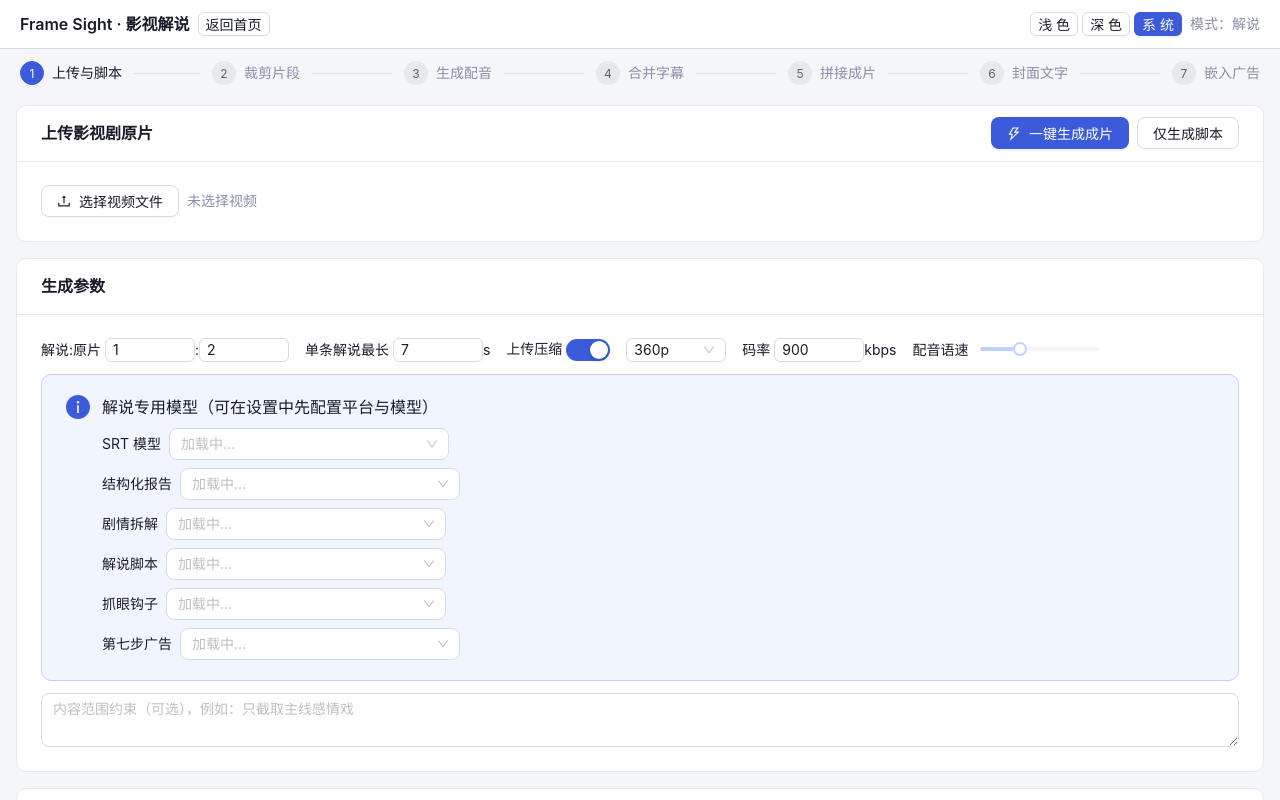
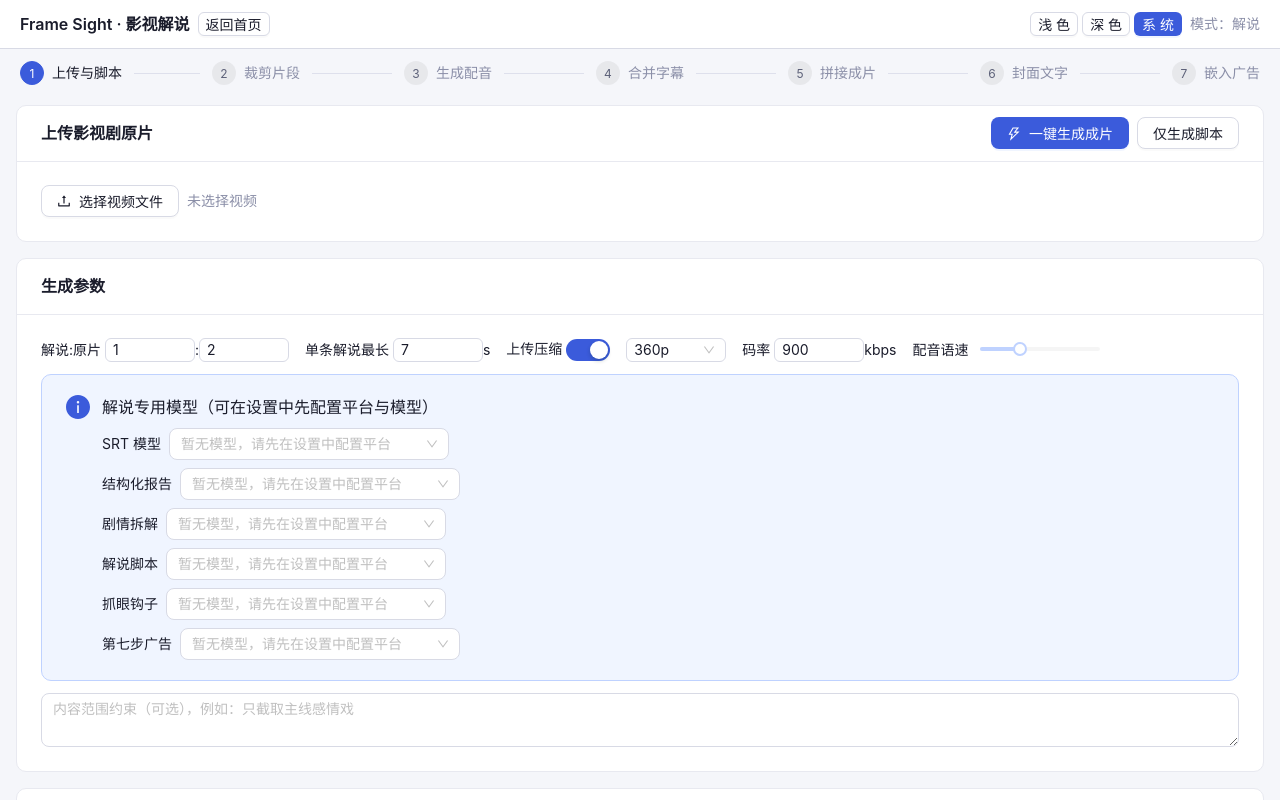
Before and after one commit to ComfortableLiu/frame-sight, a React (Vite) app in the folder apps/frontend/: page / in a window 1280 px wide. Both pictures are taken after a click on the button 860 px from the left and 495 px from the top of the page. Built offline with nearby package versions, Linux system fonts and the light colour scheme.

Commit message:
fix: 解说模式加载模型配置，修复下拉一直「加载中」
进入解说布局/Step1 时拉取 modelConfig；无模型时给出设置引导。

```diff
--- a/apps/frontend/src/modules/commentary/CommentaryLayout.tsx
+++ b/apps/frontend/src/modules/commentary/CommentaryLayout.tsx
@@ -8,6 +8,7 @@ import {
   setCurrentStep,
   setFlowMode,
 } from '../../store/commentarySlice.js';
+import { selectModelConfigLoaded, setModelConfig } from '../../store/modelConfigSlice.js';
 import { useRouter, stepToRoute, routeToStep } from '../router/Router.js';
 import { useTheme } from '../../hooks/useTheme.js';
 import { Step1Page } from './Step1Page.js';
@@ -57,7 +58,25 @@ export function CommentaryLayout(): JSX.Element {
   const currentStep = useSelector(selectCurrentStep);
   const maxAllowed = useSelector(selectMaxAllowedStep);
   const flowMode = useSelector(selectFlowMode);
+  const modelConfigLoaded = useSelector(selectModelConfigLoaded);
   const { replace, route } = useRouter();
+
+  // 进入解说模式时加载模型配置（设置页/Agent 页可能尚未加载）
+  useEffect(() => {
+    if (modelConfigLoaded) return;
+    let cancelled = false;
+    (async () => {
+      try {
+        const config = await window.viewPoint.getModelConfig();
+        if (!cancelled && config?.platforms) dispatch(setModelConfig(config));
+      } catch {
+        /* ignore */
+      }
+    })();
+    return () => {
+      cancelled = true;
+    };
+  }, [modelConfigLoaded, dispatch]);
 
   // 路由 → 状态同步
   useEffect(() => {
--- a/apps/frontend/src/modules/commentary/Step1Page.tsx
+++ b/apps/frontend/src/modules/commentary/Step1Page.tsx
@@ -27,7 +27,7 @@ import {
   setQuickGenerate,
   setScript,
 } from '../../store/commentarySlice.js';
-import { selectModelConfig, selectModelConfigLoaded } from '../../store/modelConfigSlice.js';
+import { selectModelConfig, selectModelConfigLoaded, setModelConfig } from '../../store/modelConfigSlice.js';
 import { store } from '../../store/index.js';
 import { generateCommentaryScript } from './commentaryUtils.js';
 import { getPartSegmentEntries, normalizeSegmentComposeKind, segmentKey, voiceKey, getSegmentTimeRange } from '../../types/script.js';
@@ -55,6 +55,23 @@ export function Step1Page(): JSX.Element {
   const [genLoading, setGenLoading] = useState(false);
   const [abortRef] = useState<{ current: AbortController | null }>({ current: null });
   const options = useMemo(() => modelOptions(modelConfig), [modelConfig]);
+
+  // 若布局未加载成功，本页再兜底拉取一次
+  useEffect(() => {
+    if (modelConfigLoaded) return;
+    let cancelled = false;
+    (async () => {
+      try {
+        const config = await window.viewPoint.getModelConfig();
+        if (!cancelled && config?.platforms) dispatch(setModelConfig(config));
+      } catch {
+        /* ignore */
+      }
+    })();
+    return () => {
+      cancelled = true;
+    };
+  }, [modelConfigLoaded, dispatch]);
 
   const ensurePrepared = useCallback(async () => {
     if (!c.localVideoPath) throw new Error('请先选择视频');
@@ -457,7 +474,18 @@ export function Step1Page(): JSX.Element {
                       allowClear
                       showSearch
                       style={{ minWidth: 280 }}
-                      placeholder={modelConfigLoaded ? '选择模型' : '加载中…'}
+                      placeholder={
+                        !modelConfigLoaded
+                          ? '加载中…'
+                          : options.length
+                            ? '选择模型'
+                            : '暂无模型，请先在设置中配置平台'
+                      }
+                      notFoundContent={
+                        modelConfigLoaded && !options.length
+                          ? '暂无模型，请先在设置 → 模型配置'
+                          : undefined
+                      }
                       options={options}
                       value={c.llmModels[key] || undefined}
                       onChange={(v) => dispatch(setLlmModel({ key, value: v || '' }))}
```
